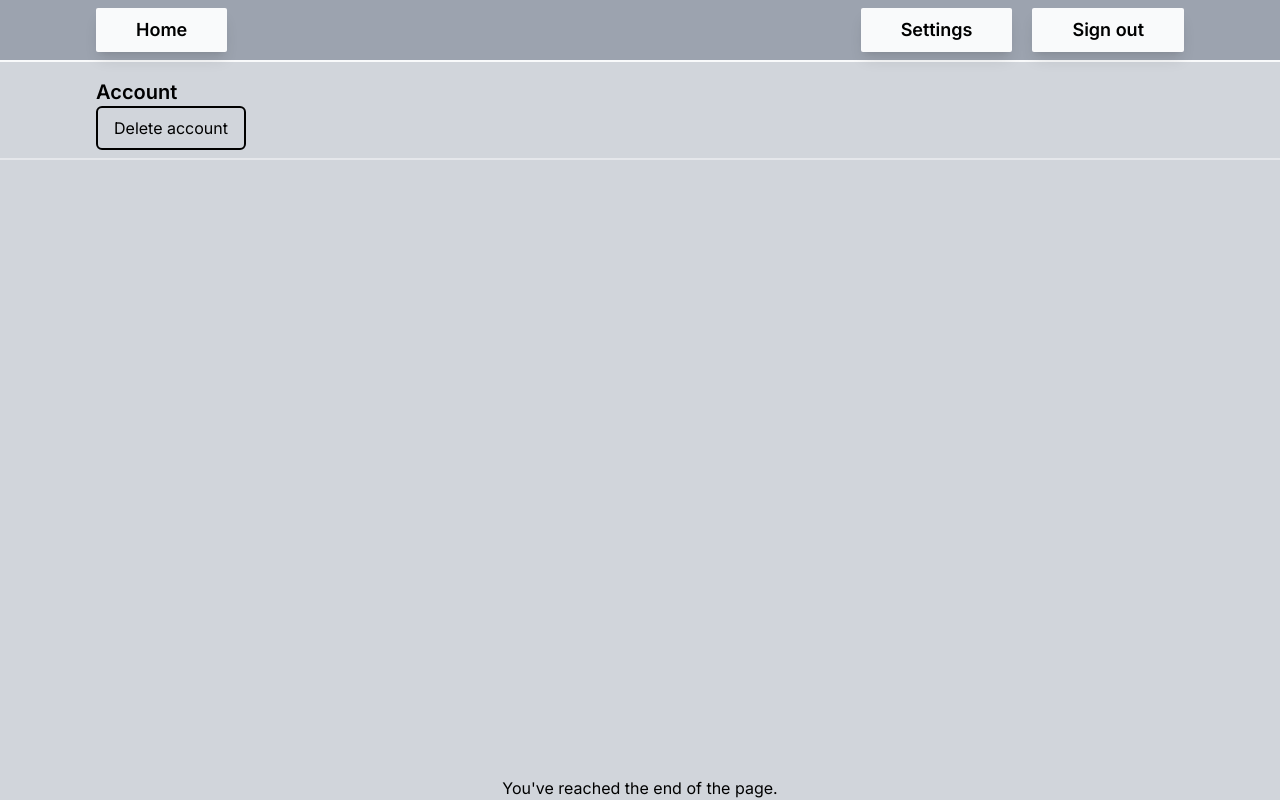
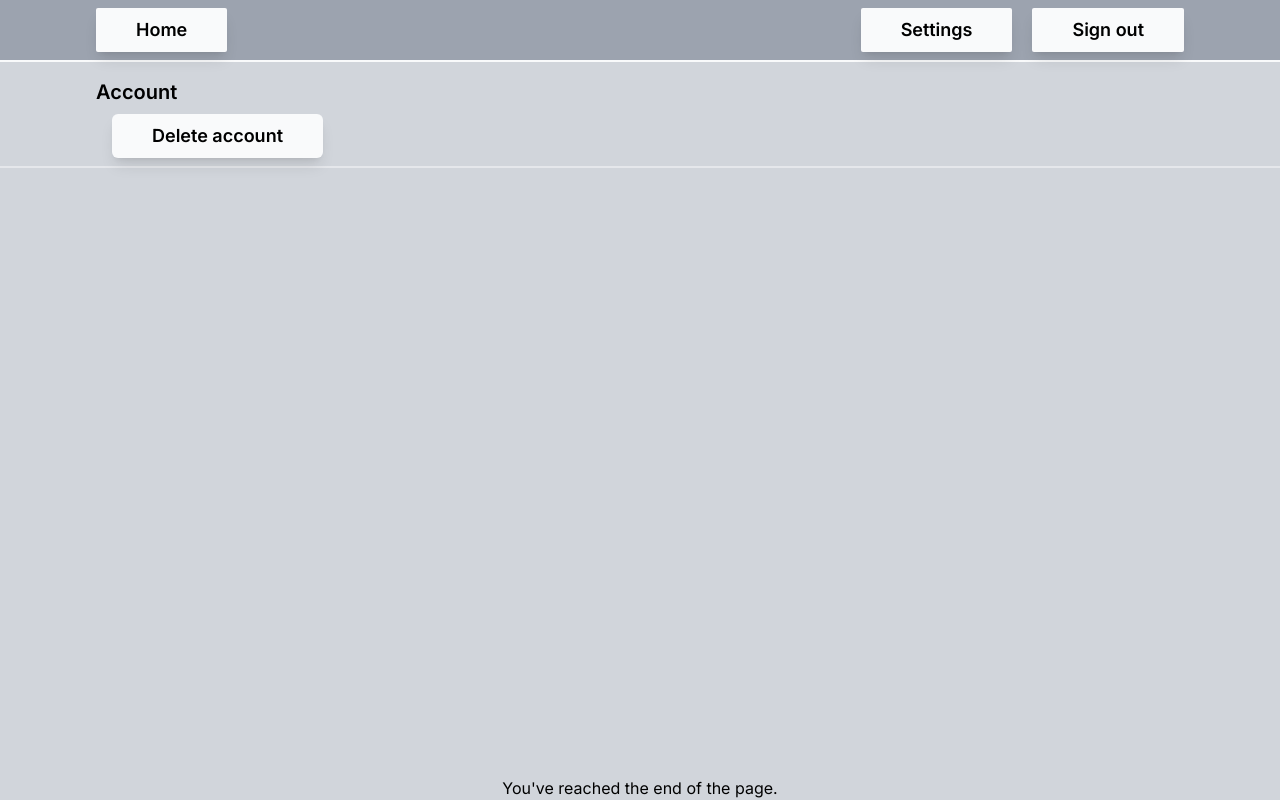
Before and after one commit to garryloopy/social-networking-project, a Next.js app: page /pages/Settings in a window 1280 px wide. Built offline with nearby package versions, Linux system fonts and the light colour scheme; no server answers.

Commit message:
Added extra settings

```diff
--- a/app/_services/database-service.js
+++ b/app/_services/database-service.js
@@ -1,6 +1,44 @@
 import { db } from "../_utils/firebase";
-import { collection, getDocs, getDoc, addDoc, doc, query, where } from "firebase/firestore";
+import { collection, deleteDoc, getDocs, getDoc, addDoc, doc, query, where } from "firebase/firestore";
 
+export const deleteMultiplePosts = async (userId) => {
+    try {
+      // Step 1: Get posts by user ID
+      const posts = await getUserPostsByUserId(userId);
+
+      // Step 2: Delete each post
+      const deletePromises = posts.map(async (post) => {
+        await deletePostByDocId(post.docId);
+      });
+
+      // Wait for all deletion promises to resolve
+      await Promise.all(deletePromises);
+
+      console.log("Multiple posts deleted successfully.");
+    } catch (error) {
+      console.error("Error deleting multiple posts", error);
+    }
+  };
+
+  export const deletePostByDocId = async (docId) => {
+    try {
+        const docRef = doc(db, "posts", docId);
+        await deleteDoc(docRef);
+    } catch (error) {
+        console.log("Error fetching user", error);
+    }
+
+}
+
+export const deleteUserByDocId = async (docId) => {
+    try {
+        const docRef = doc(db, "users", docId);
+        const docSnap = await deleteDoc(docRef);
+    } catch (error) {
+        console.log("Error fetching user", error);
+    }
+
+}
 
 export const getUserPostsByUserId = async (userId) => {
     try {
@@ -26,9 +64,6 @@ export const getUserPostsByUserId = async (userId) => {
         throw error;
     }
 };
-
-
-
 
 export const getUserDocIdByUserId = async (userId) => {
     const q = query(
--- a/app/components/Post.jsx
+++ b/app/components/Post.jsx
@@ -22,6 +22,8 @@ export default function Post( {post} ) {
         setHidden(!hidden);
     }
 
+    // hidden ? "https://cdn-icons-png.flaticon.com/128/4298/4298899.png" : "https://cdn-icons-png.flaticon.com/128/565/565655.png"
+
     return (
         <section className={`flex flex-col bg-gray-50 px-4 pt-4 rounded- ${!hidden ? "gap-4 pb-4" : ""} shadow-2xl w-full` }>
             <div className={`flex flex-row justify-between ${!hidden ? "border-b-2" : ""} pb-4`}>
@@ -39,11 +41,12 @@ export default function Post( {post} ) {
                     </div>
                 </Link>
 
-                <img src={hidden ? "https://cdn-icons-png.flaticon.com/128/4298/4298899.png" : "https://cdn-icons-png.flaticon.com/128/565/565655.png"}
+
+                <img src={hidden ? "https://cdn-icons-png.flaticon.com/128/4298/4298899.png" : "https://cdn-icons-png.flaticon.com/128/8281/8281819.png"}
                                 alt="User image"
                                 width={60}
                                 height={60}
-                                className={`py-2 my-2 px-2 rounded-lg hover:cursor-pointer hover:bg-gray-300  active:bg-gray-400`}
+                                className={`py-2 my-2 px-2 rounded-lg hover:cursor-pointer hover:bg-gray-300  active:bg-gray-400 opacity-50`}
                                 onClick={handleOnPostHide}/>
 
             </div>
--- a/app/page.js
+++ b/app/page.js
@@ -69,6 +69,8 @@ export default function Page() {
 
   useEffect(
     () => {
+      if (!user) return;
+
       loadUsers();
     }, [user]
   );
--- a/app/pages/Settings/page.js
+++ b/app/pages/Settings/page.js
@@ -5,15 +5,84 @@ import Footer from "@/app/components/Footer";
 
 import Text from "@/app/components/texts/Text";
 
+import { useStyling } from "app/_utils/styling-context";
+import { useUserAuth } from "@/app/_utils/auth-context";
+
+import {
+    getUserDocIdByUserId,
+    deleteUserByDocId,
+    deleteMultiplePosts
+} from "@/app/_services/database-service";
+
+import {
+    useState,
+    useEffect
+} from "react";
+import Link from "next/link";
+
+const Button = ({ children, onClick }) => {
+    const {
+        subheadingSize,
+        subheadingWeight,
+        textSize,
+        textWeight,
+        subtextSize,
+        subtextWeight,
+      } = useStyling();
+
+    const handleOnClick = () => {
+      if (onClick) onClick();
+    };
+
+    return (
+      <button
+        className={`text-black ${subtextSize} ${subtextWeight} px-10 py-2 shadow-lg active:bg-gray-50 rounded-md hover:bg-gray-200 bg-gray-50`}
+        onClick={handleOnClick}
+      >
+        {children}
+      </button>
+    );
+  };
+
 export default function Settings() {
+    const { user } = useUserAuth();
+
+    const [userDoc, setUserDoc] = useState(null);
+
+    useEffect(
+        () => {
+            if (!user) return;
+
+            const getUserDoc = async () => {
+                const docId = await getUserDocIdByUserId(user.uid);
+                setUserDoc(docId);
+            }
+
+            getUserDoc();
+
+        }, [user]
+    );
+
+    const handleDeleteAccount = async () => {
+        if (!userDoc) return;
+
+        try {
+            await deleteUserByDocId(userDoc);
+            await deleteMultiplePosts(user.uid);
+        } catch (error) {
+            console.log("Error deleting user", error);
+        }
+    }
+
+
   return (
     <div className="min-h-screen flex flex-col gap-4">
       <Header/>
       <main className="flex flex-col px-24 border-b-2 gap-8 pb-2">
-        <div>
+        <div className="flex flex-col gap-2">
             <Text type="h2">Account</Text>
-            <div>
-                <button className="border-2 border-black rounded-md px-4 py-2">Delete account</button>
+            <div className="px-4">
+                    <Button onClick={handleDeleteAccount}>Delete account</Button>
             </div>
         </div>
         </ main>
```
